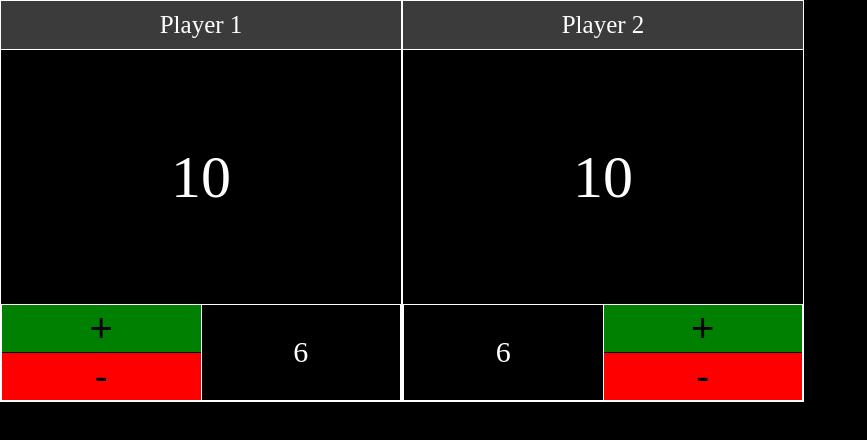
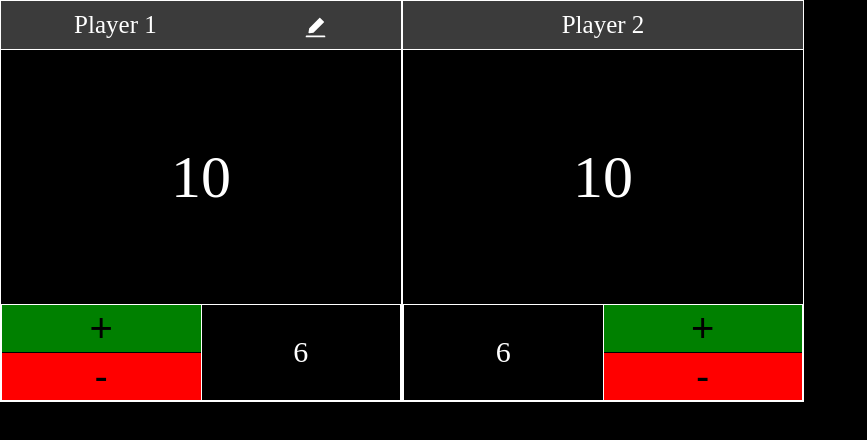
Before and after one commit to moviefan322/straight-pool-counter, a Next.js app: page / in a window 1280 px wide. Shown: the top 440 px of the page, without its empty margins (0-867 px from the left). Built offline with nearby package versions, Linux system fonts and the light colour scheme.

Commit message:
adds edit button to player section

```diff
--- a/package.json
+++ b/package.json
@@ -17,6 +17,7 @@
     "next": "13.4.19",
     "react": "18.2.0",
     "react-dom": "18.2.0",
+    "react-icons": "^4.11.0",
     "typescript": "5.2.2"
   }
 }
--- a/src/pages/index.tsx
+++ b/src/pages/index.tsx
@@ -1,10 +1,23 @@
+import { useState } from "react";
+import { AiFillEdit } from "react-icons/ai";
+
 export default function Home() {
+  const [score, setScore] = useState(0);
+  const [score2, setScore2] = useState(0);
+  const [scoreRack, setScoreRack] = useState(0);
+  const [scoreRack2, setScoreRack2] = useState(0);
+  const [name, setName] = useState("Player 1");
+  const [name2, setName2] = useState("Player 2");
+
   return (
     <>
       <div className="scorebox">
         <div className="playerbox">
           <div className="name">
-            <p> Player 1</p>
+            <p>{name} </p>
+            <p className="edit">
+              <AiFillEdit />
+            </p>
           </div>
           <div className="scoreTotal">10</div>
           <div className="bottom">
@@ -23,14 +36,13 @@ export default function Home() {
           </div>
           <div className="scoreTotal">10</div>
           <div className="bottom">
-          <div className="scoreRack">
+            <div className="scoreRack">
               <p>6</p>
             </div>
             <div className="buttons2">
               <button className="plus">+</button>
               <button className="minus">-</button>
             </div>
-
           </div>
         </div>
       </div>
--- a/src/styles/globals.css
+++ b/src/styles/globals.css
@@ -21,7 +21,10 @@ body {
 }
 
 .name {
+  display: flex;
+  flex-direction: row;
   border-bottom: white solid 1px;
+  justify-content: space-around;
   height: 6vh;
   text-align: center;
   justify-self: center;
@@ -93,3 +96,8 @@ body {
   font-size: 40px;
   padding-top: -5px;
 }
+
+.edit {
+  position: relative;
+  top: 4px;
+}
```
Also changed, not shown: 1 other file (tests, documents, lock files or other folders).
